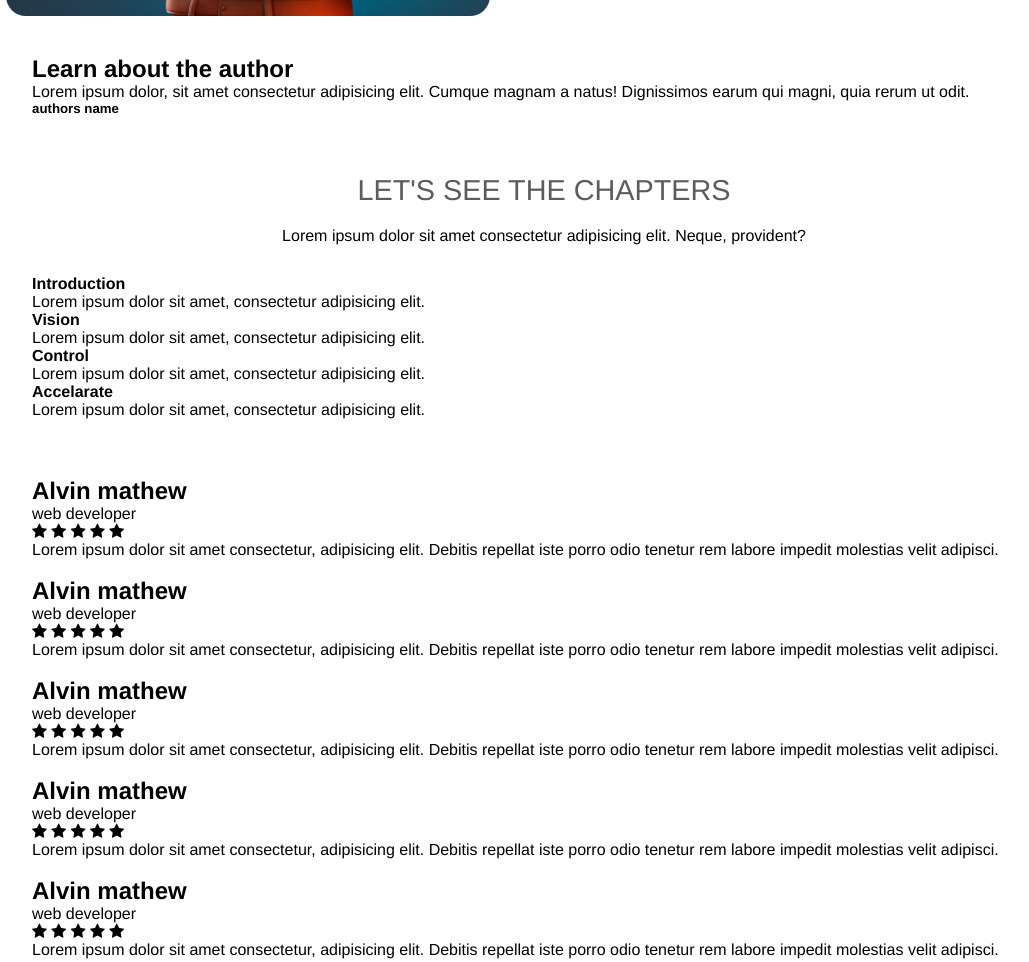
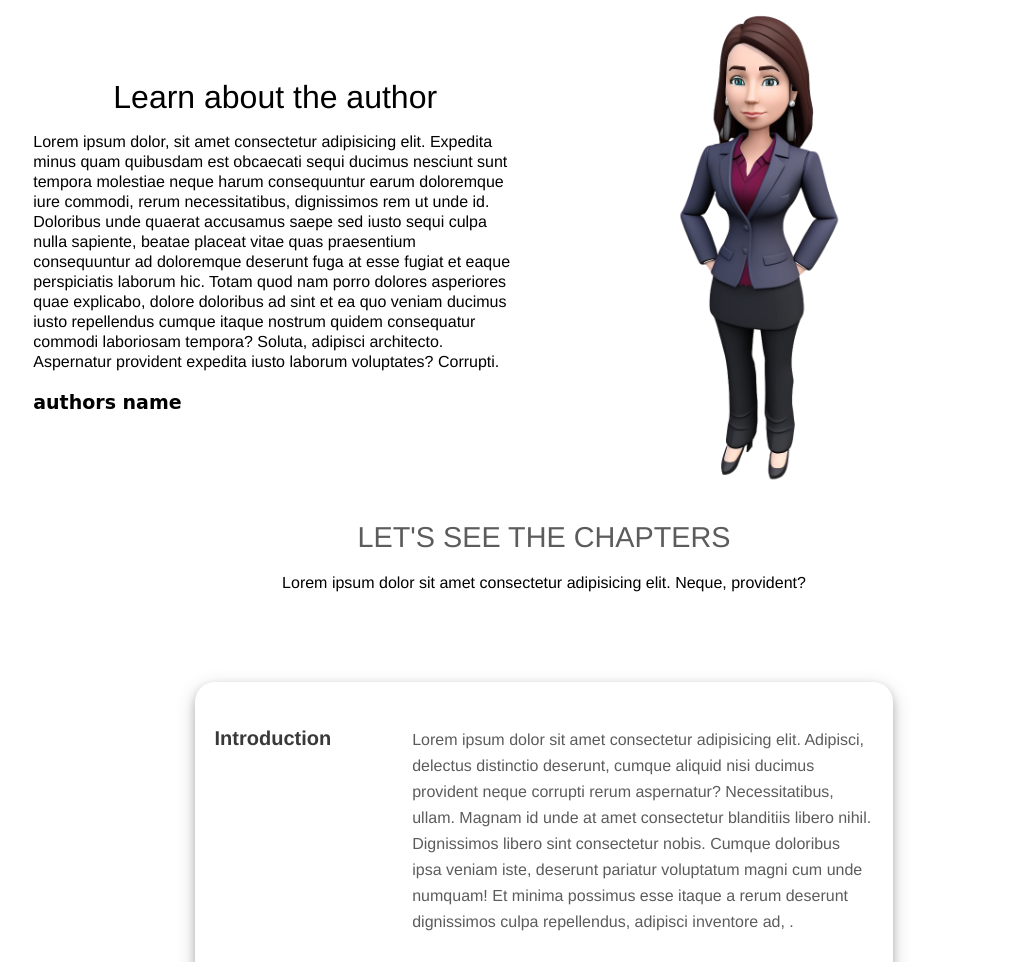
Before and after one commit to DwebAgency2/landing-page, a plain HTML site: page index.html in a window 1280 px wide. Shown: the part 1459-2421 px from the top of the page, without its empty margins (96-1125 px from the left). Drawn offline with Linux system fonts and the light colour scheme.

Commit message:
modified:   index.html 	modified:   style.css

```diff
--- a/index.html
+++ b/index.html
@@ -52,7 +52,7 @@
 
 
   <div class="home-img">
-    <img src="./asset/images/about.jpg"  alt="">
+    <img src="./asset/images/3d model reading.png"  alt="">
   </div>
 
 
@@ -106,15 +106,18 @@
     <h2>Learn about the author</h2>
 
 
-    <p>Lorem ipsum dolor, sit amet consectetur adipisicing elit. Cumque magnam a natus! Dignissimos earum qui magni, quia rerum ut odit.</p>
+    <p>
+      Lorem ipsum dolor, sit amet consectetur adipisicing elit. Expedita minus quam quibusdam est obcaecati sequi ducimus nesciunt sunt tempora molestiae neque harum consequuntur earum doloremque iure commodi, rerum necessitatibus, dignissimos rem ut unde id. Doloribus unde quaerat accusamus saepe sed iusto sequi culpa nulla sapiente, beatae placeat vitae quas praesentium consequuntur ad doloremque deserunt fuga at esse fugiat et eaque perspiciatis laborum hic. Totam quod nam porro dolores asperiores quae explicabo, dolore doloribus ad sint et ea quo veniam ducimus iusto repellendus cumque itaque nostrum quidem consequatur commodi laboriosam tempora? Soluta, adipisci architecto. Aspernatur provident expedita iusto laborum voluptates? Corrupti.</p>
 
     <h5>authors name</h5>
 
   </div>
 
   <div class="author-img">
-    <img src="#" alt="">
+    <img src="./asset/images/3d business woman.png" alt="">
   </div>
+
+
 </section>
 
 
@@ -131,22 +134,26 @@
     <div class="box-1">
       <h4>Introduction</h4>
 
-      <p>Lorem ipsum dolor sit amet, consectetur adipisicing elit.</p>
+      <p>Lorem ipsum dolor sit amet consectetur adipisicing elit. Adipisci, delectus distinctio deserunt, cumque aliquid nisi ducimus provident neque corrupti rerum aspernatur? Necessitatibus, ullam. Magnam id unde at amet consectetur blanditiis libero nihil. Dignissimos libero sint consectetur nobis. Cumque doloribus ipsa veniam iste, deserunt pariatur voluptatum magni cum unde numquam! Et minima possimus esse itaque a rerum deserunt dignissimos culpa repellendus, adipisci inventore ad, .</p>
     </div>
-    <div class="box-2">
+
+    <div class="box-1">
       <h4>Vision</h4>
 
-      <p>Lorem ipsum dolor sit amet, consectetur adipisicing elit.</p>
+
+      <p>Lorem ipsum dolor sit amet consectetur adipisicing elit. Adipisci, delectus distinctio deserunt, cumque aliquid nisi ducimus provident neque corrupti rerum aspernatur? Necessitatibus, ullam. Magnam id unde at amet consectetur blanditiis libero nihil. Dignissimos libero sint consectetur nobis. Cumque doloribus ipsa veniam iste, deserunt pariatur voluptatum magni cum unde numquam! Et minima possimus esse itaque a rerum deserunt dignissimos culpa repellendus, adipisci inventore ad, .</p>
     </div>
-    <div class="box-3">
+    <div class="box-1">
       <h4>Control</h4>
 
-      <p>Lorem ipsum dolor sit amet, consectetur adipisicing elit.</p>
+
+      <p>Lorem ipsum dolor sit amet consectetur adipisicing elit. Adipisci, delectus distinctio deserunt, cumque aliquid nisi ducimus provident neque corrupti rerum aspernatur? Necessitatibus, ullam. Magnam id unde at amet consectetur blanditiis libero nihil. Dignissimos libero sint consectetur nobis. Cumque doloribus ipsa veniam iste, deserunt pariatur voluptatum magni cum unde numquam! Et minima possimus esse itaque a rerum deserunt dignissimos culpa repellendus, adipisci inventore ad, .</p>
     </div>
-    <div class="box-4">
+    <div class="box-1">
       <h4>Accelarate</h4>
 
-      <p>Lorem ipsum dolor sit amet, consectetur adipisicing elit.</p>
+
+      <p>Lorem ipsum dolor sit amet consectetur adipisicing elit. Adipisci, delectus distinctio deserunt, cumque aliquid nisi ducimus provident neque corrupti rerum aspernatur? Necessitatibus, ullam. Magnam id unde at amet consectetur blanditiis libero nihil. Dignissimos libero sint consectetur nobis. Cumque doloribus ipsa veniam iste, deserunt pariatur voluptatum magni cum unde numquam! Et minima possimus esse itaque a rerum deserunt dignissimos culpa repellendus, adipisci inventore ad, fuga doloribus deleniti optio aspernatur earum omnis quod iure perspiciatis qui corrupti officiis vel. Aperiam, rerum. Placeat.</p>
     </div>
   </div>
 
@@ -155,17 +162,19 @@
 
 <section class="testimonial" id="testimonial">
 
+
   <div class="test-box">
 
     <div class="flex">
-      <img src="#" alt="">
+      <img src="./asset/images/c1.jpg" alt="">
 
       <div class="flex-content">
+
         <h2>Alvin mathew</h2>
 
         <span>web developer</span>
 
-        <div class="rev-start">
+        <div class="rev-star">
           <i class="fa fa-star" aria-hidden="true"></i>
           <i class="fa fa-star" aria-hidden="true"></i>
           <i class="fa fa-star" aria-hidden="true"></i>
@@ -181,14 +190,14 @@
   <div class="test-box">
 
     <div class="flex">
-      <img src="#" alt="">
+      <img src="./asset/images/c2.jpg" alt="">
 
       <div class="flex-content">
         <h2>Alvin mathew</h2>
 
         <span>web developer</span>
 
-        <div class="rev-start">
+        <div class="rev-star">
           <i class="fa fa-star" aria-hidden="true"></i>
           <i class="fa fa-star" aria-hidden="true"></i>
           <i class="fa fa-star" aria-hidden="true"></i>
@@ -204,14 +213,14 @@
   <div class="test-box">
 
     <div class="flex">
-      <img src="#" alt="">
+      <img src="./asset/images/c1.jpg" alt="">
 
       <div class="flex-content">
         <h2>Alvin mathew</h2>
 
         <span>web developer</span>
 
-        <div class="rev-start">
+        <div class="rev-star">
           <i class="fa fa-star" aria-hidden="true"></i>
           <i class="fa fa-star" aria-hidden="true"></i>
           <i class="fa fa-star" aria-hidden="true"></i>
@@ -227,14 +236,14 @@
   <div class="test-box">
 
     <div class="flex">
-      <img src="#" alt="">
+      <img src="./asset/images/c2.jpg" alt="">
 
       <div class="flex-content">
         <h2>Alvin mathew</h2>
 
         <span>web developer</span>
 
-        <div class="rev-start">
+        <div class="rev-star">
           <i class="fa fa-star" aria-hidden="true"></i>
           <i class="fa fa-star" aria-hidden="true"></i>
           <i class="fa fa-star" aria-hidden="true"></i>
@@ -250,14 +259,14 @@
   <div class="test-box">
 
     <div class="flex">
-      <img src="#" alt="">
+      <img src="./asset/images/c1.jpg" alt="">
 
       <div class="flex-content">
         <h2>Alvin mathew</h2>
 
         <span>web developer</span>
 
-        <div class="rev-start">
+        <div class="rev-star">
           <i class="fa fa-star" aria-hidden="true"></i>
           <i class="fa fa-star" aria-hidden="true"></i>
           <i class="fa fa-star" aria-hidden="true"></i>
@@ -273,14 +282,14 @@
   <div class="test-box">
 
     <div class="flex">
-      <img src="#" alt="">
+      <img src="./asset/images/c2.jpg" alt="">
 
       <div class="flex-content">
         <h2>Alvin mathew</h2>
 
         <span>web developer</span>
 
-        <div class="rev-start">
+        <div class="rev-star">
           <i class="fa fa-star" aria-hidden="true"></i>
           <i class="fa fa-star" aria-hidden="true"></i>
           <i class="fa fa-star" aria-hidden="true"></i>
@@ -297,7 +306,7 @@
 </section>
 
 
-<section class="pricing">
+<section class="pricing" id="pricing">
   <div class="text-center">
     <h2>Pre order your freelancing book</h2>
     <p>Lorem ipsum dolor sit amet consectetur adipisicing elit. Neque, provident?</p>
--- a/style.css
+++ b/style.css
@@ -6,6 +6,7 @@
   list-style: none;
   text-decoration: none;
   scroll-behavior: smooth;
+  scroll-snap-align: start;
 }
 
 :root{
@@ -159,7 +160,7 @@ color: white;
 }
 
 .home-img img{
-  width: 80%;
+  width: 70%;
   height: auto;
   border-radius: 20px;
 }
@@ -180,7 +181,7 @@ color: white;
 }
 
 .book-img img{
-  width: 90%;
+  width: 80%;
   height: auto;
   border-radius: 20px;
 }
@@ -206,3 +207,160 @@ ol > li > span{
   color: #5c5c5c;
   margin-bottom: 30px;
 }
+
+/*AUTHUR INFO SECTION CSS */
+
+.about-author{
+  padding: 15px 8%;
+}
+
+
+.about-author{
+  display: flex;
+  justify-content: center;
+  align-items: center;
+}
+
+.author-content{
+  max-width: 45%;
+}
+
+.author-content h2{
+  font-size: 2rem;
+  line-height: 20px;
+  margin-block-end: 25px;
+  font-weight: 200;
+  text-align: center;
+}
+.author-content p{
+  font-size: 16px;
+  line-height: 20px;
+  margin-block-end: 25px;
+
+}
+.author-content h5{
+ font-size: 19px;
+ line-height: 10px;
+ font-family: cursive;
+
+}
+
+.author-img{
+  max-width: 50%;
+}
+
+.author-img img{
+  width: 90%;
+  height: auto;
+  border-radius: 20px;
+}
+
+
+/*BOOK CHAPTER SECTION CSS */
+
+.book-chapter{
+  padding: 15px 8%;
+  display: flex;
+  flex-direction: column;
+  justify-content: center;
+  align-items: center;
+}
+
+
+.box{
+  width: 65%;
+  border: none;
+  border-radius: 20px;
+  box-shadow: 0 4px 8px 0 rgba(0, 0, 0, 0.2), 0 6px 20px 0 rgba(0, 0, 0, 0.19);
+  display: flex;
+  flex-direction: column;
+  justify-content: center;
+  align-items: center;
+  padding: 25px 0px;
+  margin-block-end: 40px;
+  margin-top: 60px;
+}
+
+.box-1{
+  display: flex;
+ align-items: flex-start;
+  justify-content: space-between;
+  margin-block-end: 10px;
+  padding: 20px ;
+}
+
+.box-1 h4{
+  color: #3a3939;
+  font-size: 20px;
+}
+
+
+.box-1 p{
+ max-width: 70%;
+ font-weight: 100;
+ line-height: 26px;
+ color: #5c5c5c;
+}
+
+
+/*TESTIMONIA SECTION CSS */
+
+.testimonial{
+  padding: 15px 8%;
+ display: grid;
+ grid-template-columns: 1fr 1fr 1fr;
+ gap: 30px;
+  justify-content: center;
+  align-items: center;
+  margin-top: 40px;
+  margin-block-end: 45px;
+}
+
+.test-box{
+  width: 95%;
+  height: auto;
+  border: none;
+  border-radius: 20px;
+  box-shadow: 0 4px 8px 0 rgba(237, 112, 22, 1)
+  , 0 6px 20px 0 rgba(237, 112, 22, 0.1)
+  ;
+  padding: 30px;
+  transition: all .5s ease;
+}
+
+.test-box:hover{
+  transform: translateY(-9px);
+}
+
+.flex{
+  display: flex;
+  align-items: center;
+  justify-content: center;
+  margin-block-end: 30px;
+}
+
+.flex img{
+  margin-right: 15px;
+  border-radius: 100px;
+  height: 80px;
+}
+
+.flex-content{
+  max-width: 80%;
+}
+
+.flex-content h2{
+  font-size: 20px;
+  margin-block-end: 5px;
+  font-family: sans-serif;
+}
+
+.flex-content span{
+  color: #ED7016;
+  margin-bottom: 5px;
+}
+
+.rev-star{
+  color: gold;
+  margin-top: 4px;
+}
```
Also changed, not shown: asset/images/3d business woman.png (added), asset/images/3d model reading.png (added).
